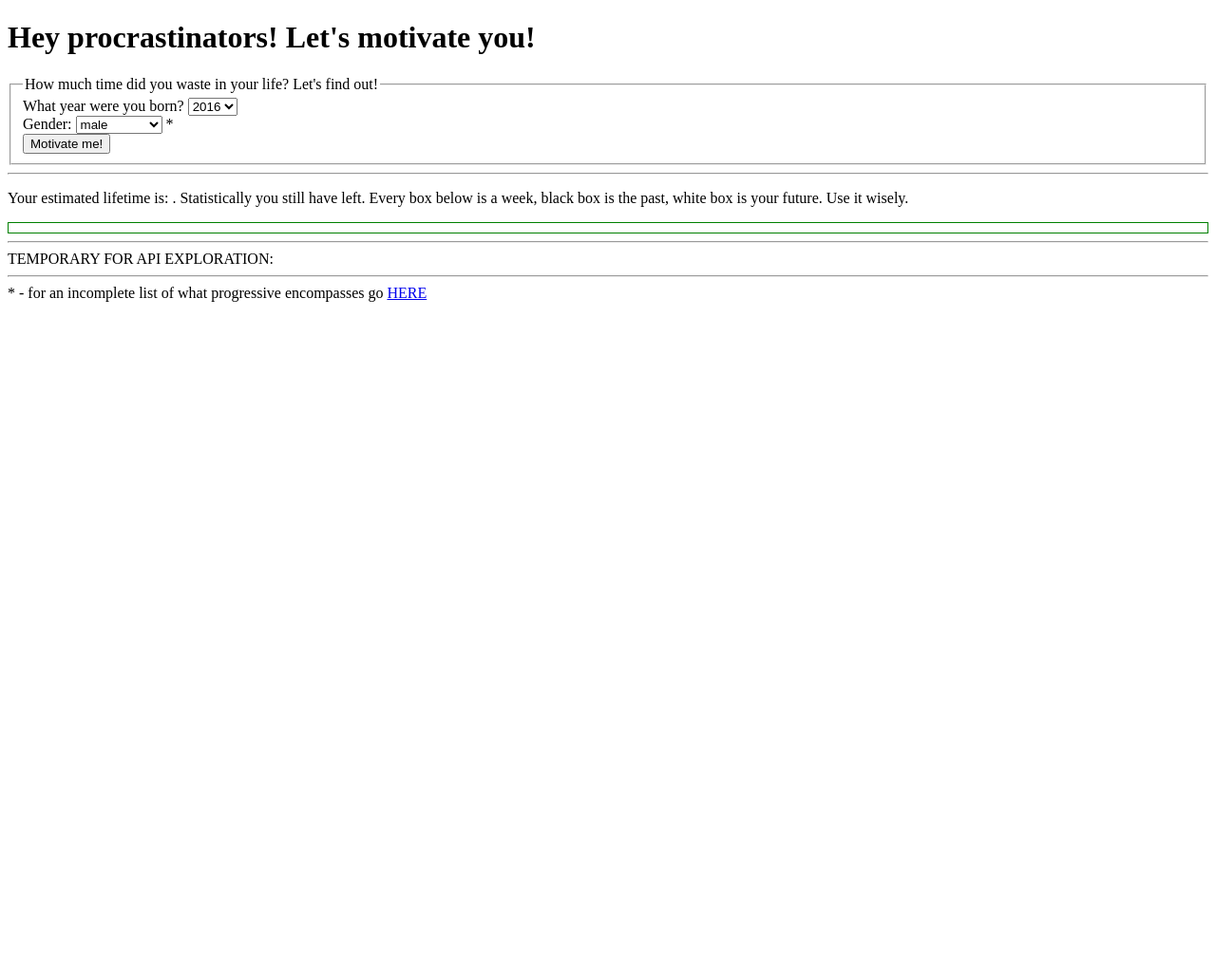
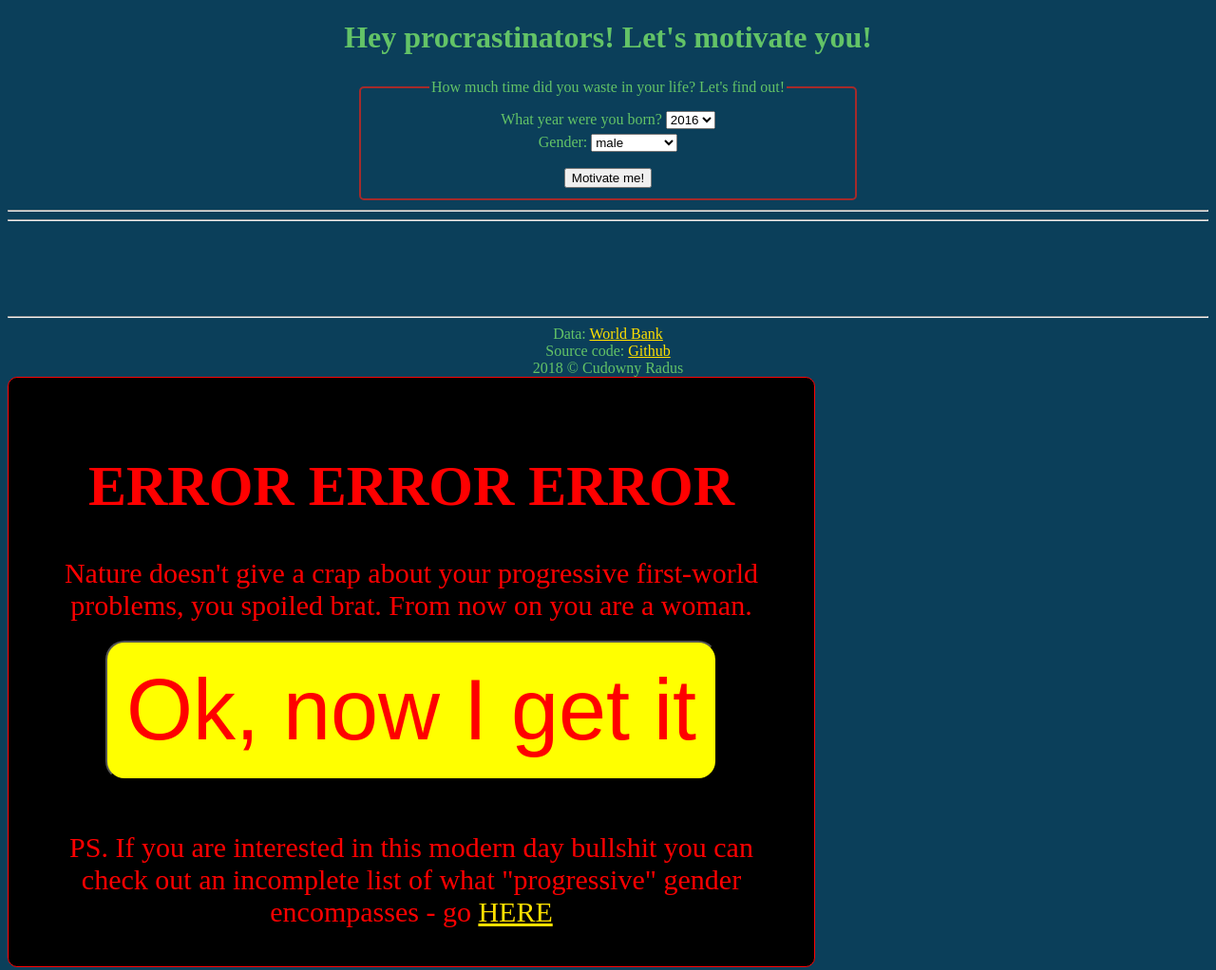
Before and after one commit to ThorgalAegirsson/Procrastinator_motivator, a plain HTML site: page index.html in a window 1280 px wide. Shown: the whole page at 95% size. Before the commit the page ends 800 px from the top, so only its background shows below. Drawn offline with Linux system fonts and the light colour scheme.

Commit message:
add styling, modal

```diff
--- a/index.html
+++ b/index.html
@@ -1,5 +1,6 @@
 <!DOCTYPE html>
 <html lang="en">
+
     <head>
         <meta charset="UTF-8">
         <meta name="viewport" content="width=device-width, initial-scale=1.0">
@@ -8,31 +9,50 @@
         <script src="script.js"></script>
         <title>Procrastinator Motivator</title>
     </head>
+
     <body>
         <h1>Hey procrastinators! Let's motivate you!</h1>
         <h2></h2>
         <form>
             <fieldset>
                 <legend>How much time did you waste in your life? Let's find out!</legend>
+                <div class="inside">
+
                     What year were you born? <select name="year" id="year"></select> <br>
                     Gender: <select name="gender" id="gender">
                         <option value="man" selected>male</option>
                         <option value="woman">female</option>
                         <option value="idiot">progressive</option>
-            </select> <span class="asterisk">*</span> <br>
+                    </select>
+                    <br>
                     <button class="submit">Motivate me!</button>
+                </div>
             </fieldset>
         </form>
         <hr>
-    <div class="chartWrapper">
-        <p>Your estimated lifetime is: <span class="lifetime"></span>. Statistically you still have <span class="lifeLeft"></span> left. Every box below is a week, black box is the past, white box is your future. Use it wisely.</p>
+        <div class="chartWrapper invisible">
+            <p>Your estimated lifetime is: <span class="lifetime"></span>. Statistically you still have <span class="lifeLeft"></span>
+                left. <br> Every box below is a week, black box is the past, light box is your future. Use it wisely.</p>
             <div class="chart"></div>
         </div>
         <hr>
-    TEMPORARY FOR API EXPLORATION: <br>
-    <div class="output"></div>
 
+        <footer>
             <hr>
-* - for an incomplete list of what progressive encompasses go <a href="https://ageofshitlords.com/list-of-all-tumblr-genders-so-far">HERE</a>
+            Data: <a href="https://www.worldbank.org" target="_blank">World Bank</a> <br>
+            Source code: <a href="https://github.com/ThorgalAegirsson/Procrastinator_motivator" target="_blank">Github</a><br>
+            2018 &copy; Cudowny Radus
+        </footer>
+
+        <div class="modal">
+            <h1>ERROR ERROR ERROR</h1>
+            <!-- blinking -->
+            Nature doesn't give a crap about your progressive first-world problems, you spoiled brat. From now on you are a woman.
+
+            <button>Ok, now I get it</button>
+            <br>
+            PS. If you are interested in this modern day bullshit you can check out an incomplete list of what "progressive" gender encompasses - go <a href="https://ageofshitlords.com/list-of-all-tumblr-genders-so-far" target="_blank">HERE</a>
+        </div>
     </body>
+
 </html>
--- a/script.js
+++ b/script.js
@@ -10,13 +10,13 @@
     };
 
     const drawChart = (lifetime, timePassed) => {
+        console.log('drawChart started');
         const chartDiv = document.querySelector('div.chart');
         chartDiv.innerHTML = '';
         const weeks = Math.round(lifetime * 52);
         const pastWeeks = Math.round(timePassed * 52);
         console.log(`weeks: ${weeks}`);
         for (let i = 0; i < weeks; i++){
-
             const weekDiv = document.createElement('div');
             weekDiv.classList.add('weekDiv');
             if (i < pastWeeks) weekDiv.classList.add('passed');
@@ -26,7 +26,10 @@
     };
 
     const readData = (year, gender) => {
+        console.log('readData started');
         //values
+        const outputDiv = document.querySelector('.chartWrapper');
+        // if (outputDiv.classList.contains('invisible')) outputDiv.classList.remove('invisible');
         let yearVal = year.options[year.selectedIndex].value;
         let genderVal = gender.options[gender.selectedIndex].value;
         console.log(yearVal);
@@ -56,7 +59,7 @@
             console.log(json);
             const life = json[1][0].value;
 
-            output.textContent = JSON.stringify(json);
+            // output.textContent = JSON.stringify(json);
 
             lifetime.textContent = formatTime(life);
             const today = new Date().getFullYear();
@@ -84,6 +87,7 @@
 
         startBtn.addEventListener('click', (e) => {
             e.preventDefault();
+            document.querySelector('.chartWrapper').classList.remove('invisible');
             readData(year, gender);
 
         });
--- a/style.css
+++ b/style.css
@@ -1,11 +1,51 @@
+body {
+    background: #0b3f5a;
+    color: #63c367;
+    box-sizing: border-box;
+}
+a {
+    color: #ffe000;
+}
+h1 {
+    text-align: center;
+}
+fieldset {
+    margin: 10px auto;
+    max-width: 500px;
+    border-radius: 5px;
+    border: 2px solid brown;
+    padding: 10px;
+    line-height: 1.5;
+}
+
+fieldset button {
+    margin-top: 15px;
+}
+
+fieldset>legend {
+    text-align: center;
+}
+
+fieldset>.inside {
+    text-align: center;
+}
 .weekDiv {
     width: 10px;
     height: 10px;
     border: 1px solid black;
-    background: white;
+    background: #419b93;
 }
 .passed {
     background: black;
+}
+
+.chartWrapper {
+    line-height: 1.4;
+}
+
+.chartWrapper span {
+    font-weight: 600;
+    color: #8aff8e;
 }
 .chart {
     border: 1px solid green;
@@ -14,3 +54,35 @@
     gap: 5px;
     grid-template-columns: repeat(auto-fill, 10px);
 }
+
+.invisible {
+    display: none;
+}
+footer {
+    margin-top: 100px;
+    text-align: center;
+}
+
+.modal {
+    /* display: none; */
+    /* position: absolute; */
+
+    text-align: center;
+    font-size: 30px;
+    width: 60vw;
+    padding: 40px;
+    border-radius: 10px;
+    border: 1px solid red;
+    background: black;
+    color: red;
+}
+
+.modal button {
+    display: block;
+    margin: 20px auto;
+    font-size: 3em;
+    background: yellow;
+    color: red;
+    border-radius: 20px;
+    padding: 20px;
+}
```
Also changed, not shown: 1 other file. Lines whose indentation alone changed are shown as unchanged.
